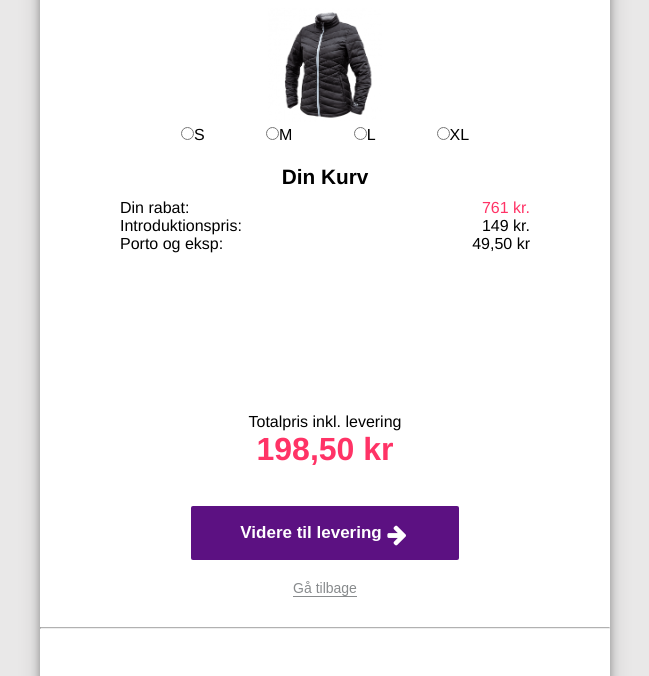
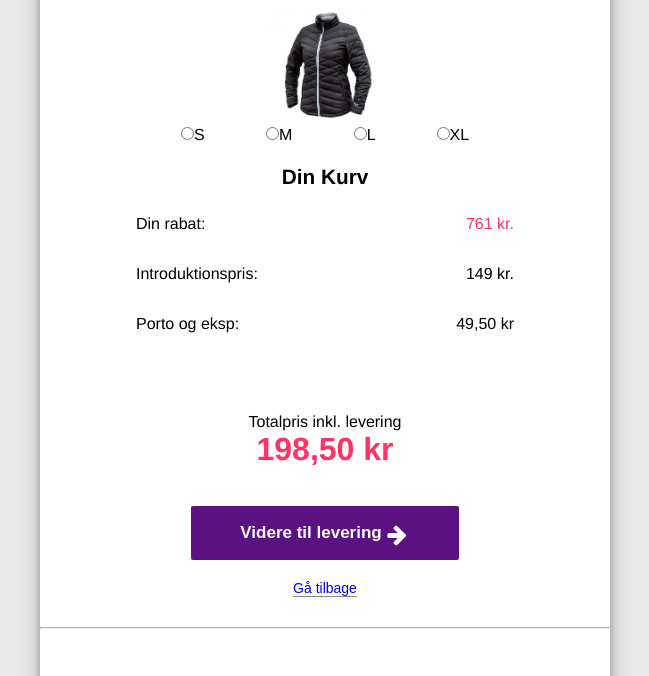
Before and after one commit to StefaniaJ/iform, a plain HTML site: page basket.html in a window 1280 px wide. Shown: the part 501-1177 px from the top of the page, without its empty margins (315-964 px from the left). Drawn offline with Linux system fonts and the light colour scheme; a script that the page names is missing.

Commit message:
links added

```diff
--- a/basket.html
+++ b/basket.html
@@ -90,12 +90,12 @@
 
                 <section class="pricing">
                     <div class="oneGroup">
-                        <span class="left">Din rabat:</span>
-                        <span class="right rabat" id="moneychange"> 761 kr.</span> <br>
-                        <span class="left">Introduktionspris:</span>
-                        <span class="right" id="startPrice">149 kr.</span> <br>
-                        <span class="left">Porto og eksp:</span>
-                        <span class="right">49,50 kr</span> <br>
+                        <span class="left angelspan">Din rabat:</span>
+                        <span class="right angelspan rabat" id="moneychange"> 761 kr.</span> <br>
+                        <span class="left angelspan">Introduktionspris:</span>
+                        <span class="right angelspan" id="startPrice">149 kr.</span> <br>
+                        <span class="left angelspan">Porto og eksp:</span>
+                        <span class="right angelspan">49,50 kr</span> <br>
                     </div>
                     <p class="total" id="thistotal">Totalpris inkl. levering</p>
                     <p class="total" id="totalPrice">198,50 kr</p> <br>
@@ -105,7 +105,8 @@
                 <button type="submit" name="submit" class="onToThePayment-btn"><a href="form.html"> Videre til levering
                         <i class="fa fa-arrow-up fa-lg" aria-hidden="true"></i></button></a>
 
-                <button type="submit" name="return" id="return" class="return">Gå tilbage</button>
+                <button type="submit" name="return" id="return" class="return"><a href="index.html">Gå
+                        tilbage</a></button>
 
             </form>
         </main>
--- a/style.css
+++ b/style.css
@@ -57,6 +57,7 @@ html {
 .form-container a {
   text-decoration: none;
 }
+
 .form-container #info {
   font-size: 0.9rem;
   line-height: 1.6;
@@ -90,7 +91,7 @@ html {
   font-size: 0.85rem;
 }
 
-.stp + .stp {
+.stp+.stp {
   margin-left: 13%;
 }
 
@@ -152,9 +153,10 @@ html {
 .form-control:valid {
   outline: none;
 }
+
 /* title-up valid, focus */
-.form-control:focus + .form-label,
-.form-control:valid + .form-label {
+.form-control:focus+.form-label,
+.form-control:valid+.form-label {
   font-size: 12px;
   color: #5c1182;
   opacity: 1;
@@ -167,15 +169,16 @@ html {
   z-index: 10;
 }
 
-.form-control-town:focus + .form-label,
-.form-control-town:valid + .form-label {
+.form-control-town:focus+.form-label,
+.form-control-town:valid+.form-label {
   margin-left: 26px;
 }
 
-.form-control-zip:focus + .form-label,
-.form-control-zip:valid + .form-label {
+.form-control-zip:focus+.form-label,
+.form-control-zip:valid+.form-label {
   margin-left: 20px;
 }
+
 /* Text -inside */
 .form-label {
   position: absolute;
@@ -213,6 +216,7 @@ html {
   text-align: left;
   width: 115px;
 }
+
 .control-requirements-town {
   padding-left: 8px;
 }
@@ -224,7 +228,7 @@ html {
 }
 
 /* Title-up -invalid */
-.form-control:invalid:not(:focus):not(:placeholder-shown) + .form-label {
+.form-control:invalid:not(:focus):not(:placeholder-shown)+.form-label {
   font-size: 12px;
   color: #5c1182;
   opacity: 1;
@@ -237,20 +241,16 @@ html {
   z-index: 10;
 }
 
-.form-control-zip:invalid:not(:focus):not(:placeholder-shown)
-  + .form-label-zip {
+.form-control-zip:invalid:not(:focus):not(:placeholder-shown)+.form-label-zip {
   margin-left: 20px;
 }
 
-.form-control-town:invalid:not(:focus):not(:placeholder-shown)
-  + .form-label-town {
+.form-control-town:invalid:not(:focus):not(:placeholder-shown)+.form-label-town {
   margin-left: 26px;
 }
 
 /* Invalid- message */
-.form-control:invalid:not(:focus):not(:placeholder-shown)
-  + .form-label
-  + .control-requirements {
+.form-control:invalid:not(:focus):not(:placeholder-shown)+.form-label+.control-requirements {
   max-height: 100px;
   color: red;
   font-size: 12px;
@@ -483,7 +483,7 @@ span.right {
 
 /* Form page 1- Kurv */
 
-#size + #size {
+#size+#size {
   margin-left: 10%;
 }
 
@@ -574,28 +574,28 @@ a.blibblob {
 }
 
 /* to hide the checkbox itself */
-.oneCheck input[type="checkbox"] + label:before {
+.oneCheck input[type="checkbox"]+label:before {
   font-family: FontAwesome;
   display: inline-block;
 }
 
-.oneCheck input[type="checkbox"] + label:before {
+.oneCheck input[type="checkbox"]+label:before {
   content: "\f096";
 }
 
 /* unchecked icon */
-.oneCheck input[type="checkbox"] + label:before {
+.oneCheck input[type="checkbox"]+label:before {
   letter-spacing: 10px;
 }
 
 /* space between checkbox and label */
 
-.oneCheck input[type="checkbox"]:checked + label:before {
+.oneCheck input[type="checkbox"]:checked+label:before {
   content: "\f046";
 }
 
 /* checked icon */
-.oneCheck input[type="checkbox"]:checked + label:before {
+.oneCheck input[type="checkbox"]:checked+label:before {
   letter-spacing: 5px;
 }
 
@@ -606,9 +606,11 @@ a.blibblob {
   .control-requirements {
     padding-left: 20px;
   }
+
   .control-requirements-zip {
     padding-left: 6px;
   }
+
   .control-requirements-town {
     padding-left: 8px;
   }
@@ -656,7 +658,7 @@ a.blibblob {
     font-size: 0.85rem;
   }
 
-  .stp + .stp {
+  .stp+.stp {
     margin-left: 20%;
   }
 
@@ -674,27 +676,30 @@ a.blibblob {
   .control-requirements {
     padding-left: 23px;
   }
+
   .control-requirements-zip {
     padding-left: 6px;
   }
+
   .control-requirements-town {
     padding-left: 8px;
   }
 }
 
 @media (min-width: 500px) {
-  .form-control:focus + .form-label,
-  .form-control:valid + .form-label {
+
+  .form-control:focus+.form-label,
+  .form-control:valid+.form-label {
     margin-left: 35px;
   }
 
-  .form-control-zip:focus + .form-label-zip,
-  .form-control-zip:valid + .form-label-zip {
+  .form-control-zip:focus+.form-label-zip,
+  .form-control-zip:valid+.form-label-zip {
     margin-left: 20px;
   }
 
-  .form-control-town:focus + .form-label-town,
-  .form-control-town:valid + .form-label-town {
+  .form-control-town:focus+.form-label-town,
+  .form-control-town:valid+.form-label-town {
     margin-left: 26px;
   }
 
@@ -717,9 +722,11 @@ a.blibblob {
   .control-requirements {
     padding-left: 27px;
   }
+
   .control-requirements-zip {
     padding-left: 11px;
   }
+
   .control-requirements-town {
     padding-left: 8px;
   }
@@ -739,7 +746,7 @@ a.blibblob {
     font-size: 0.85rem;
   }
 
-  .stp + .stp {
+  .stp+.stp {
     margin-left: 20%;
   }
 
@@ -756,19 +763,20 @@ a.blibblob {
   #town {
     margin-left: auto;
   }
+
   /* Text-up -focus */
-  .form-control:focus + .form-label,
-  .form-control:valid + .form-label {
+  .form-control:focus+.form-label,
+  .form-control:valid+.form-label {
     margin-left: 90px;
   }
 
-  .form-control-town:focus + .form-label,
-  .form-control-town:valid + .form-label {
+  .form-control-town:focus+.form-label,
+  .form-control-town:valid+.form-label {
     margin-left: 70px;
   }
 
-  .form-control-zip:focus + .form-label,
-  .form-control-zip:valid + .form-label {
+  .form-control-zip:focus+.form-label,
+  .form-control-zip:valid+.form-label {
     margin-left: 45px;
   }
 
@@ -788,23 +796,25 @@ a.blibblob {
   .control-requirements {
     padding-left: 71px;
   }
+
   .control-requirements-zip {
     padding-left: 25px;
   }
+
   .control-requirements-town {
     padding-left: 50px;
   }
 
   /* Title-up -invalid */
-  .form-control:invalid:not(:focus):not(:placeholder-shown) + .form-label {
+  .form-control:invalid:not(:focus):not(:placeholder-shown)+.form-label {
     margin-left: 90px;
   }
-  .form-control-town:invalid:not(:focus):not(:placeholder-shown)
-    + .form-label-town {
+
+  .form-control-town:invalid:not(:focus):not(:placeholder-shown)+.form-label-town {
     margin-left: 70px;
   }
-  .form-control-zip:invalid:not(:focus):not(:placeholder-shown)
-    + .form-label-zip {
+
+  .form-control-zip:invalid:not(:focus):not(:placeholder-shown)+.form-label-zip {
     margin-left: 45px;
   }
 
@@ -1188,6 +1198,7 @@ main {
   .sticky-product {
     height: 143px;
   }
+
   .sticky-product .product-add {
     width: 50%;
     padding-top: 29px;
@@ -1499,10 +1510,12 @@ main {
   font-weight: 400;
   padding-top: 0.5em;
   margin-bottom: -5px;
+  font-size: 18px;
 }
 
 #campaign-header-mobile h1 strong {
   font-weight: 700;
+  font-size: 25px;
 }
 
 #campaign-content {
@@ -1978,3 +1991,9 @@ main {
     display: none;
   }
 }
+
+
+.angelspan {
+  padding: 1em;
+  ;
+}
```
Also changed, not shown: form.html (+7 -5 lines), payment.html (+2 -1 lines).
